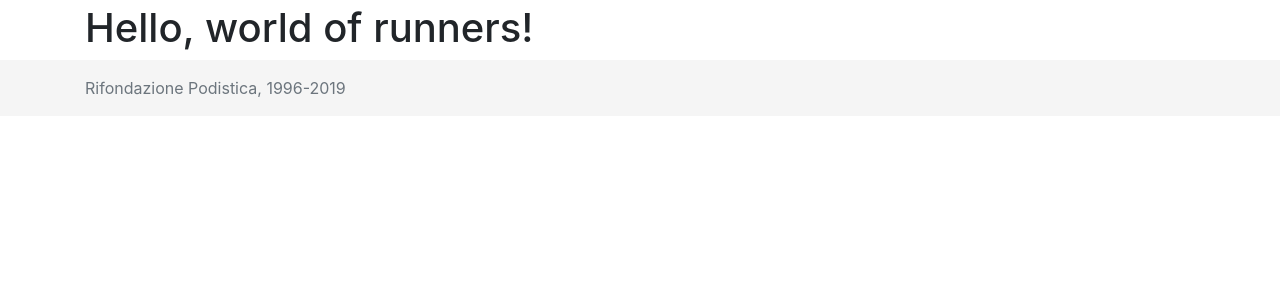
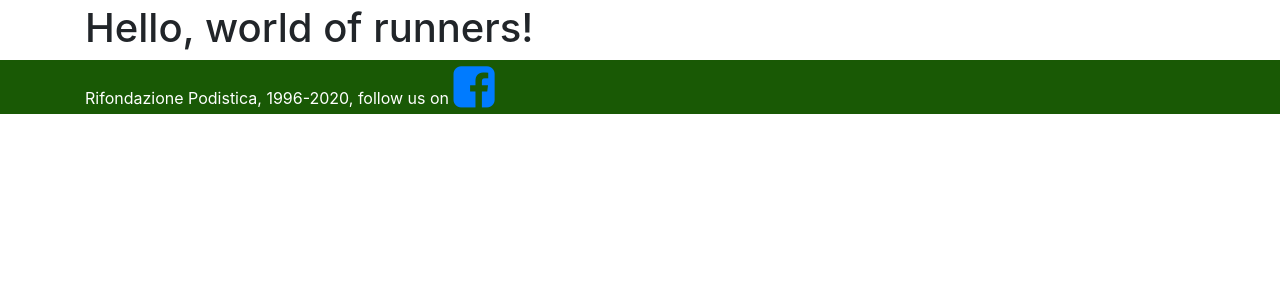
Before and after one commit to andywar65/rpnew_base, a Django app: template rpnew_prog/templates/base.html in a window 1280 px wide. Shown: the part 56-356 px from the top of the page. Run offline with Django 3.2, Linux system fonts and the light colour scheme; the template is opened without the code that fills it: most values are stand-ins (such as "Sample title", 1, 10 or a date in 2020); some libraries are stand-ins or nearby versions.

Commit message:
styling footer

```diff
--- a/rpnew_prog/static/css/sticky-footer-navbar.css
+++ b/rpnew_prog/static/css/sticky-footer-navbar.css
@@ -7,7 +7,9 @@ main > .container {
 }
 
 .footer {
-  background-color: #f5f5f5;
+  background-color: #195905;
+  padding-top: 3px;
+  padding-bottom: 3px;
 }
 
 .footer > .container {
--- a/rpnew_prog/templates/base.html
+++ b/rpnew_prog/templates/base.html
@@ -8,6 +8,7 @@
     <meta name="viewport" content="width=device-width, initial-scale=1, shrink-to-fit=no">
     <link rel="shortcut icon" type='image/x-icon' href="{% static 'images/favicon.ico' %}">
     <!-- Bootstrap CSS -->
+    <link href="//maxcdn.bootstrapcdn.com/font-awesome/4.7.0/css/font-awesome.min.css" rel="stylesheet">
     <link rel="stylesheet" href="https://stackpath.bootstrapcdn.com/bootstrap/4.3.1/css/bootstrap.min.css" integrity="sha384-ggOyR0iXCbMQv3Xipma34MD+dH/1fQ784/j6cY/iJTQUOhcWr7x9JvoRxT2MZw1T" crossorigin="anonymous">
     <style>
       .bd-placeholder-img {
--- a/rpnew_prog/templates/footer.html
+++ b/rpnew_prog/templates/footer.html
@@ -1,5 +1,7 @@
-<footer class="footer mt-auto py-3">
+<footer class="footer mt-auto">
   <div class="container">
-    <span class="text-muted">Rifondazione Podistica, 1996-2019</span>
+    <span style="color: #fff; ">Rifondazione Podistica, 1996-{{ now|date:'Y' }}, follow us on
+      <a href="https://www.facebook.com/rifondazionepodistica"><i id="social-fb" class="fa fa-facebook-square fa-3x"></i></a>
+    </span>
   </div>
 </footer>
```
